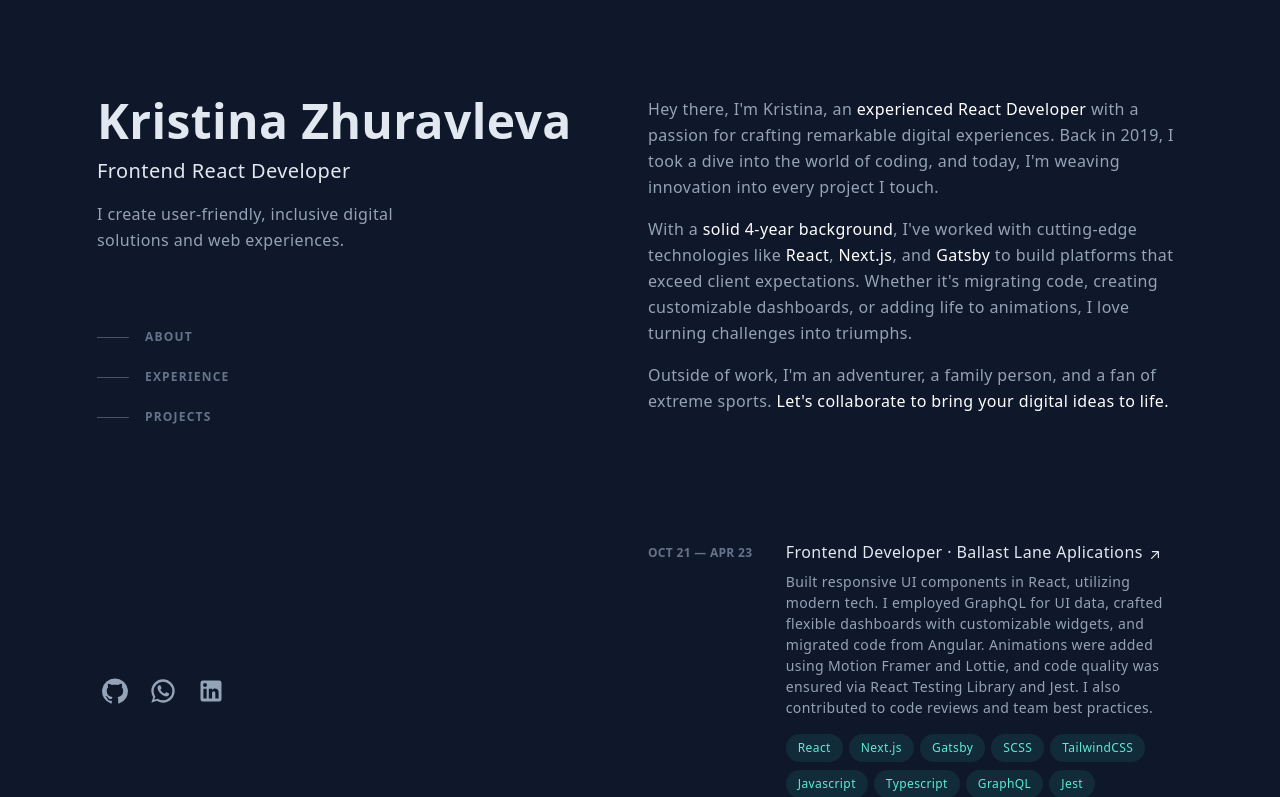
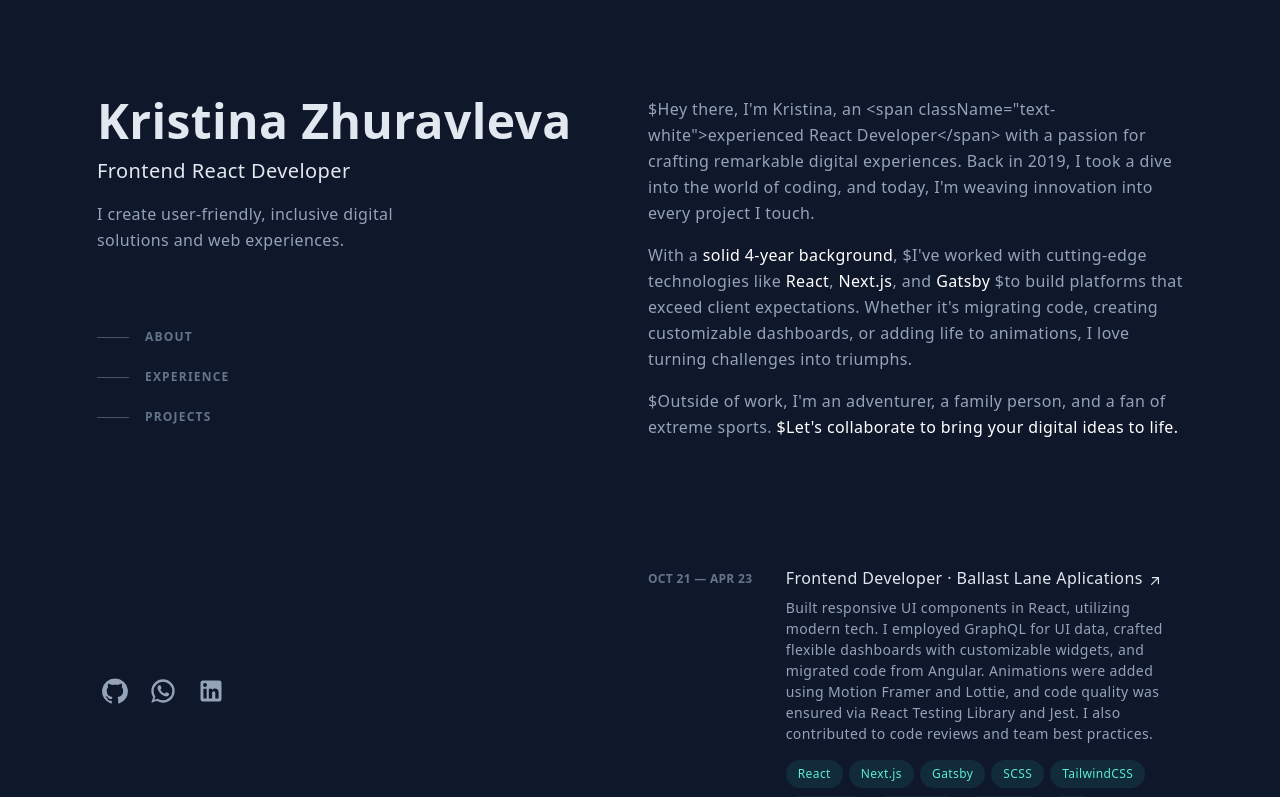
Before and after one commit to Kristina-zh/portfolio, a Next.js app: page / in a window 1280 px wide. Shown: the top 797 px of the page. Built offline with nearby package versions, Linux system fonts and the light colour scheme; a web font is replaced by a local one.

Commit message:
fixed build

```diff
--- a/src/components/Layout/Header/Header.tsx
+++ b/src/components/Layout/Header/Header.tsx
@@ -16,7 +16,7 @@ const Header = () => {
 
       <ul className="ml-1 mt-8 flex items-center" aria-label="Social media">
         {contacts.map(contact => <li key={contact.name} className="mr-5 text-xs font-times">
-          <Link href={contact.icon}>
+          <Link href=''>
             <span className="block hover:text-slate-200 cursor-pointer">{contact.icon}</span>
           </Link>
         </li>)}
--- a/src/components/Layout/Header/socials.tsx
+++ b/src/components/Layout/Header/socials.tsx
@@ -5,17 +5,17 @@ import WhatsAppIcon from '@mui/icons-material/WhatsApp';
 export const contacts = [
   {
     name: 'github',
-    icon: <GitHubIcon color="#94a3b8" sx={{ fontSize: 28 }} />,
+    icon: <GitHubIcon sx={{ fontSize: 28 }} />,
     link: 'https://github.com/Kristina-zh',
   },
   {
     name: 'whatsup',
-    icon: <WhatsAppIcon color="#94a3b8" sx={{ fontSize: 28 }} />,
+    icon: <WhatsAppIcon sx={{ fontSize: 28 }} />,
     link: '',
   },
   {
     name: 'linkedin',
-    icon: <LinkedinIcon color="#94a3b8" sx={{ fontSize: 28 }} />,
+    icon: <LinkedinIcon sx={{ fontSize: 28 }} />,
     link: 'https://www.linkedin.com/in/kristina-zhuravleva-a0624619a/',
   }
 ]
--- a/src/components/Sections/aboutContent.tsx
+++ b/src/components/Sections/aboutContent.tsx
@@ -1,7 +1,7 @@
 const linkStyle = "font-medium text-slate-200 hover:text-teal-300 focus-visible:text-teal-300"
 
 export const aboutContent = <div className="flex flex-col gap-4">
-  <p>Hey there, I'm Kristina, an <span className="text-white">experienced React Developer</span> with a passion for crafting remarkable digital experiences. Back in 2019, I took a dive into the world of coding, and today, I'm weaving innovation into every project I touch.</p>
-  <p>With a <span className="text-white">solid 4-year background</span>, I've worked with cutting-edge technologies like <span className="text-white">React</span>, <span className="text-white">Next.js</span>, and <span className="text-white">Gatsby</span> to build platforms that exceed client expectations. Whether it's migrating code, creating customizable dashboards, or adding life to animations, I love turning challenges into triumphs.</p>
-  <p>Outside of work, I'm an adventurer, a family person, and a fan of extreme sports. <span className="text-white">Let's collaborate to bring your digital ideas to life.</span></p>
+  <p>${`Hey there, I'm Kristina, an <span className="text-white">experienced React Developer</span> with a passion for crafting remarkable digital experiences. Back in 2019, I took a dive into the world of coding, and today, I'm weaving innovation into every project I touch.`}</p>
+  <p>With a <span className="text-white">solid 4-year background</span>, ${`I've worked with cutting-edge technologies like`} <span className="text-white">React</span>, <span className="text-white">Next.js</span>, and <span className="text-white">Gatsby</span> ${`to build platforms that exceed client expectations. Whether it's migrating code, creating customizable dashboards, or adding life to animations, I love turning challenges into triumphs.`}</p>
+  <p>${`Outside of work, I'm an adventurer, a family person, and a fan of extreme sports. `}<span className="text-white">${`Let's collaborate to bring your digital ideas to life.`}</span></p>
 </div>
--- a/src/components/common/Card/Card.tsx
+++ b/src/components/common/Card/Card.tsx
@@ -2,7 +2,7 @@ import Image from 'next/image';
 
 import Techoligies from "../Technologies/TechnologiesList";
 
-const Card = ({ item }) => {
+const Card = ({ item }: any) => {
   return <div className="group relative grid pb-1 transition-all sm:grid-cols-8 sm:gap-8 md:gap-4 lg:hover:!opacity-100 lg:group-hover/list:opacity-50">
     <div className="absolute -inset-x-4 -inset-y-4 z-0 hidden rounded-md transition motion-reduce:transition-none lg:-inset-x-6 lg:block lg:group-hover:bg-slate-800/50 lg:group-hover:shadow-[inset_0_1px_0_0_rgba(148,163,184,0.1)] lg:group-hover:drop-shadow-lg"></div>
 
--- a/src/components/common/Technologies/TechnologiesList.tsx
+++ b/src/components/common/Technologies/TechnologiesList.tsx
@@ -1,4 +1,8 @@
-const Techoligies = ({ list }) => {
+interface TechnologiesProps {
+  list: string[];
+}
+
+const Techoligies: React.FC<TechnologiesProps> = ({ list }) => {
   return <ul className="mt-2 flex flex-wrap" aria-label="Technologies used">
          {list.map(item => <li key={item} className="mr-1.5 mt-2">
        <div className="flex items-center rounded-full bg-teal-400/10 px-3 py-1 text-xs font-medium leading-5 text-teal-300 ">
--- a/src/pages/_document.tsx
+++ b/src/pages/_document.tsx
@@ -2,7 +2,7 @@ import { Html, Head, Main, NextScript } from 'next/document';
 
 export default function Document() {
   return (
-    <Html lang="en" scroll="smooth">
+    <Html lang="en">
       <Head>
         <link href="https://fonts.googleapis.com/css2?family=Times+New+Roman&display=swap" rel="stylesheet" />
       </Head>
```
Also changed, not shown: src/components/Sections/Section.tsx (+17 -1 lines), src/components/common/Card/CardList.tsx (+12 -1 lines), src/components/common/LinkCustom/LinkCustom.tsx (+6 -1 lines).
